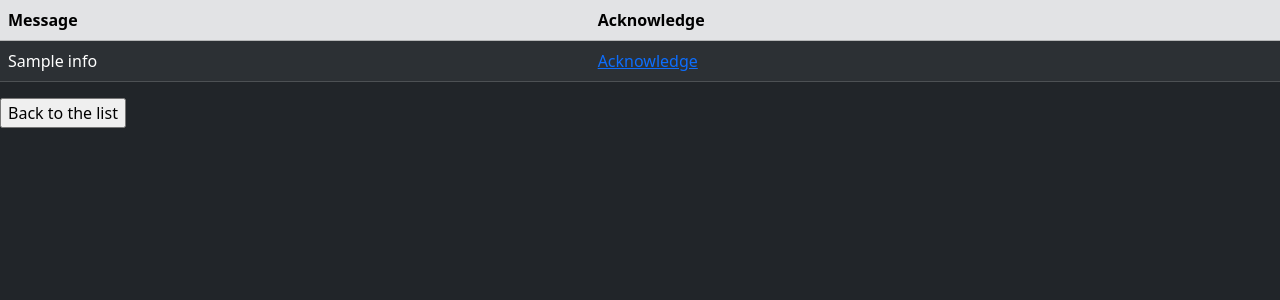
After one commit to GPU-Perso/PEA-Django, a Django app: page /alerts/ in a window 1280 px wide. The commit adds this page. Shown: the top 300 px of the page. Run offline with Django 4.2, Linux system fonts and the light colour scheme; tables that the repository leaves empty hold one stand-in row (values such as "Sample post"); a database or web service that is not in the repository returns one stand-in record (values such as "Sample title"); some libraries are stand-ins or nearby versions.

Commit message:
Alerts added - list - acknowledgement
Connection to db modified to be more resilient

```diff
--- a/src/PEAWeb/urls.py
+++ b/src/PEAWeb/urls.py
@@ -16,12 +16,14 @@ Including another URLconf
 """
 from django.contrib import admin
 from django.urls import path
-from stocks.views import stocks_list, stock_update, show_stock
+from stocks.views import stocks_list, stock_update, show_stock, show_alerts, acknowledge_alert
 
 urlpatterns = [
     path('', stocks_list),
     path('online/<str:online>', stocks_list),
     path('update/code/<str:code>', stock_update),
     path('stock_detail/', show_stock),
+    path('alerts/', show_alerts),
+    path('acknowledge_alert/id/<int:id>', acknowledge_alert),
     path('admin/', admin.site.urls),
 ]
--- a/src/stocks/connectdb.py
+++ b/src/stocks/connectdb.py
@@ -7,8 +7,12 @@ class Database:
         self.database = database
         self.user = user
         self.password = password
+        self.conn = None
 
-        self.conn = psycopg2.connect(host=self.host, database=self.database, user=self.user, password=self.password)
+    def get_conn(self):
+        if not self.conn or self.conn.closed:
+            self.conn = psycopg2.connect(host=self.host, database=self.database, user=self.user, password=self.password)
+        return self.conn
 
     def __del__(self):
         if self.conn is not None:
--- a/src/stocks/stock.py
+++ b/src/stocks/stock.py
@@ -35,7 +35,6 @@ ALARM_TYPE_BUY = 3
 ALARM_TYPE_SELL = 4
 
 database = Database(HOST, DATABASE, DB_USER, DB_USER_PASSWORD)
-
 
 class Stock:
     def __init__(self, code="") -> None:
@@ -92,7 +91,7 @@ class Stock:
     def load(self, data=None, online=True):
         tic = time.perf_counter()
         if data is None:
-            cursor = database.conn.cursor()
+            cursor = database.get_conn().cursor()
             cursor.execute(f"""
                 select code, name, currency, exchange, last_price, timestamp, active,
                     nb, sell_price, buy_price, id, etf, link
@@ -137,7 +136,7 @@ class Stock:
             return
 
         query = f"select count(*) from stocks where id={self.id}"
-        cursor = database.conn.cursor()
+        cursor = database.get_conn().cursor()
         cursor.execute(query)
         if cursor.fetchone()[0] > 0:
             cursor.execute(f"""
@@ -164,7 +163,7 @@ class Stock:
                     now(), {self.active}, {self.nb}, {self.sell_price or "Null"}, {self.buy_price or "Null"},
                     {self.is_etf}, '{self.link}')
             """)
-        database.conn.commit()
+        database.get_conn().commit()
         cursor.close()
 
     def update(self):
@@ -174,7 +173,7 @@ class Stock:
 
     def set_alarm(self):
         query = insert_query = ""
-        cursor = database.conn.cursor()
+        cursor = database.get_conn().cursor()
         alarm_type = []
 
         # gap alarm up
@@ -227,6 +226,20 @@ class Stock:
 
         cursor.close()
 
+def list_alerts():
+    query = (f"""select id, stock_id, info, alarm_type from alerts where acknowledgement = FALSE""")
+    cursor = database.get_conn().cursor()
+    cursor.execute(query)
+    alerts = cursor.fetchall()
+    cursor.close()
+    return alerts
+
+def acknowledge_alert(id):
+    query = f"update alerts set acknowledgement = TRUE, acknowledgement_timestamp = now() where id={id} "
+    cursor = database.get_conn().cursor()
+    cursor.execute(query)
+    database.conn.commit()
+    cursor.close()
 
 def load_stocks(online=True, limit=None) -> list:
     stocks = []
@@ -254,7 +267,7 @@ def load_stocks(online=True, limit=None) -> list:
                 order by rank asc limit {limit}
             """
 
-    cursor = database.conn.cursor()
+    cursor = database.get_conn().cursor()
     cursor.execute(query)
     rows = cursor.fetchall()
     cursor.close()
@@ -273,6 +286,7 @@ def load_stocks(online=True, limit=None) -> list:
     if online:
         for s in stocks:
             s.store()
+            s.set_alarm()
 
     toc = time.perf_counter()
     print(f"Total time: {toc - tic:0.4f} seconds")
@@ -304,3 +318,10 @@ if __name__ == "__main__":
     s.buy_price = s.last_price + 1
     s.sell_price = s.last_price - 1
     s.set_alarm()
+    query = (f"""select id from alerts
+             where acknowledgement = FALSE and stock_id = {s.id} """)
+    cursor = database.get_conn().cursor()
+    cursor.execute(query)
+    id = cursor.fetchone()[0]
+    cursor.close()
+    acknowledge_alert(id)
--- /dev/null
+++ b/src/stocks/templates/stocks/alerts.html
@@ -0,0 +1,36 @@
+{% load static %}
+<!DOCTYPE html>
+<html lang="en">
+<head>
+    <meta charset="UTF-8">
+    <title>Alerts</title>
+    <link href="https://cdn.jsdelivr.net/npm/bootstrap@5.3.2/dist/css/bootstrap.min.css" rel="stylesheet" integrity="sha384-T3c6CoIi6uLrA9TneNEoa7RxnatzjcDSCmG1MXxSR1GAsXEV/Dwwykc2MPK8M2HN" crossorigin="anonymous">
+    <script src="https://code.jquery.com/jquery-3.7.1.js" integrity="sha256-eKhayi8LEQwp4NKxN+CfCh+3qOVUtJn3QNZ0TciWLP4=" crossorigin="anonymous"></script>
+    <script src="{% static 'update.js' %}"></script>
+</head>
+<body class="bg-dark">
+<table class="table table-striped" style="position: relative;">
+        <thead class="table-secondary" style="position: sticky;top: 0;">
+        <tr>
+            <th scope="col">Message</th>
+            <th scope="col">Acknowledge</th>
+        </tr>
+        </thead>
+        <tbody class="table-dark">
+            {% for alert in alerts %}
+                <tr>
+                    <td>{{ alert.2 }}</td>
+                    <td><a href="/acknowledge_alert/id/{{ alert.0 }}">Acknowledge</a></td>
+                </tr>
+            {% endfor %}
+        </tbody>
+    </table>
+        <form method="get" action="/">
+            <fieldset>
+                <div class="input-group mb-3">
+                    <input type="submit" value="Back to the list"/>
+                </div>
+            </fieldset>
+        </form>
+</body>
+</html>
--- a/src/stocks/templates/stocks/index.html
+++ b/src/stocks/templates/stocks/index.html
@@ -26,6 +26,10 @@
                 &emsp;
                 <div onclick=" window.location.href = '/online/True'" style="cursor: pointer; display: inline-block;">
                     Hard 🔄
+                </div>
+                &emsp;
+                <div onclick=" window.location.href = '/alerts'" style="cursor: pointer; display: inline-block;">
+                    Alerts
                 </div>
             </th>
             <th scope="col">
--- a/src/stocks/views.py
+++ b/src/stocks/views.py
@@ -1,7 +1,9 @@
+from typing import List, Tuple, Any
+
 from django.shortcuts import render
 
 from stocks import stock
-from stocks.stock import load_stocks, Stock
+from stocks.stock import load_stocks, Stock, list_alerts
 
 
 # Create your views here.
@@ -19,6 +21,13 @@ def stock_update(request, code):
     s.update()
     return render(request, "stocks/row.html", context={'stock': s})
 
+def show_alerts(request):
+    alerts = list_alerts()
+    return render(request, "stocks/alerts.html", context={'alerts': alerts})
+
+def acknowledge_alert(request, id):
+    stock.acknowledge_alert(id)
+    return show_alerts(request)
 
 def show_stock(request):
     params = request.GET
```
